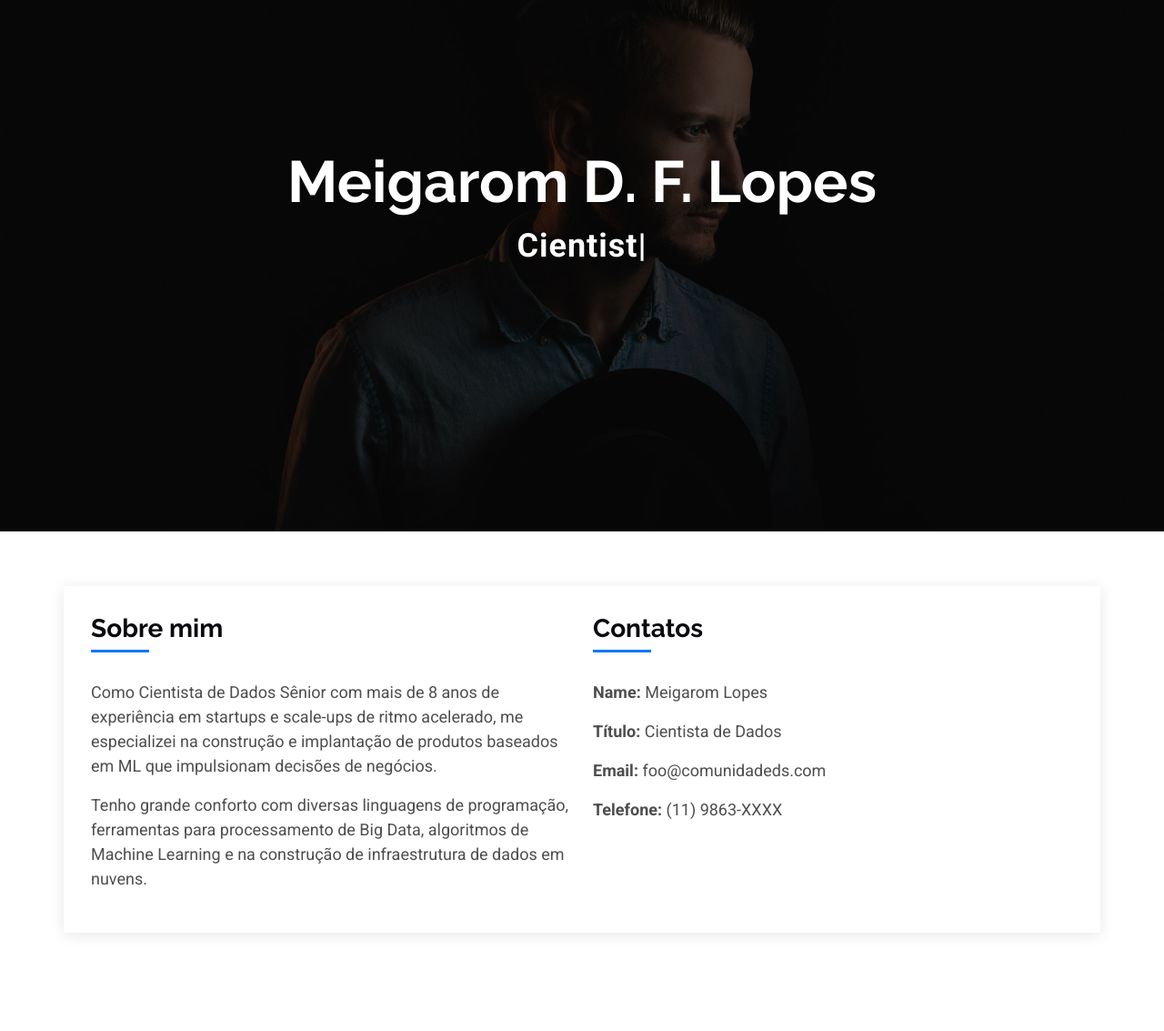
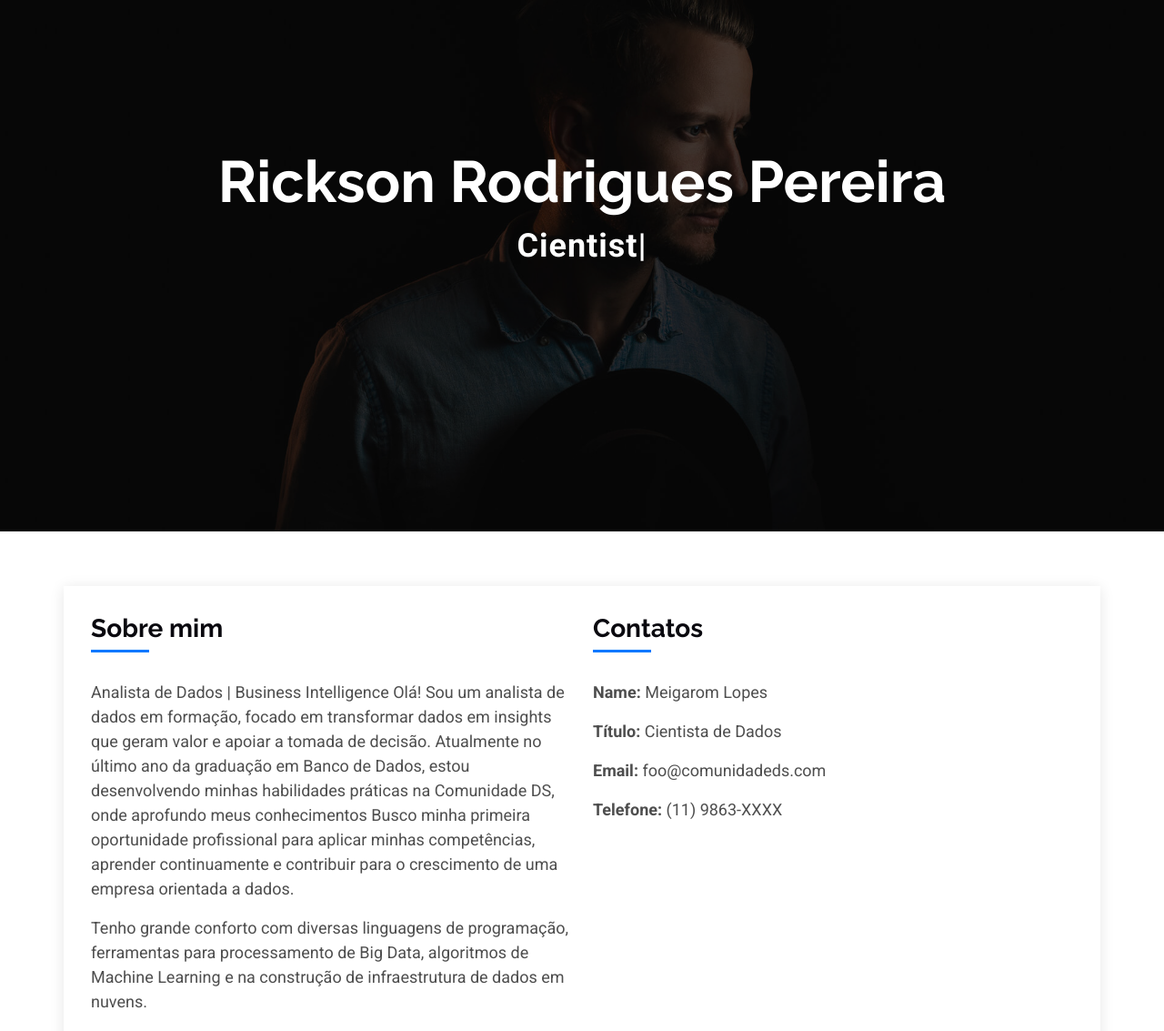
Before and after one commit to Ricksooon/projeto-de-portifolio, a plain HTML site: page index.html in a window 1280 px wide. Shown: the part 217-1350 px from the top of the page at 91% size. Drawn offline with Linux system fonts and the light colour scheme.

Commit message:
Update index.html

```diff
--- a/index.html
+++ b/index.html
@@ -68,7 +68,7 @@
       <img src="assets/img/hero-img.jpg" alt="" data-aos="fade-in">
 
       <div class="container d-flex flex-column align-items-center justify-content-center text-center" data-aos="fade-up" data-aos-delay="100">
-        <h2>Meigarom D. F. Lopes</h2>
+        <h2>Rickson Rodrigues Pereira</h2>
         <p><span class="typed" data-typed-items="Cientista de Dados"></span></p>
       </div>
 
@@ -83,8 +83,10 @@
             <div class="about-me">
               <h4>Sobre mim</h4>
               <p>
-                Como Cientista de Dados Sênior com mais de 8 anos de experiência em startups e scale-ups de ritmo acelerado,
-                me especializei na construção e implantação de produtos baseados em ML que impulsionam decisões de negócios.
+                Analista de Dados | Business Intelligence
+Olá! Sou um analista de dados em formação, focado em transformar dados em insights que geram valor e apoiar a tomada de decisão.
+Atualmente no último ano da graduação em Banco de Dados, estou desenvolvendo minhas habilidades práticas na Comunidade DS, onde aprofundo meus conhecimentos
+Busco minha primeira oportunidade profissional para aplicar minhas competências, aprender continuamente e contribuir para o crescimento de uma empresa orientada a dados.
               </p>
               <p>
                 Tenho grande conforto com diversas linguagens de programação, ferramentas para processamento de Big Data,
```
